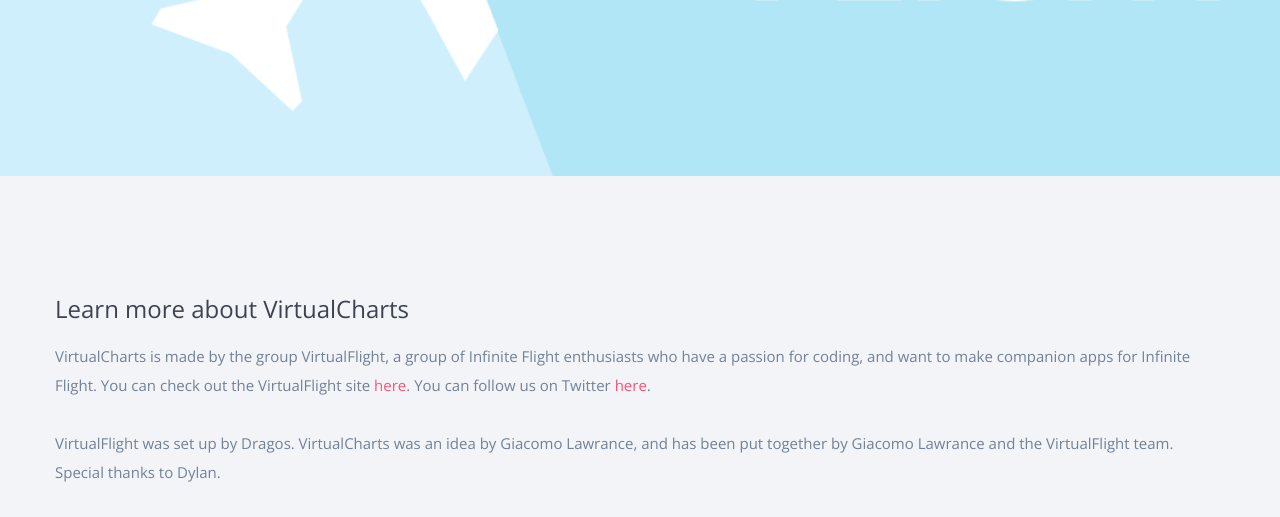
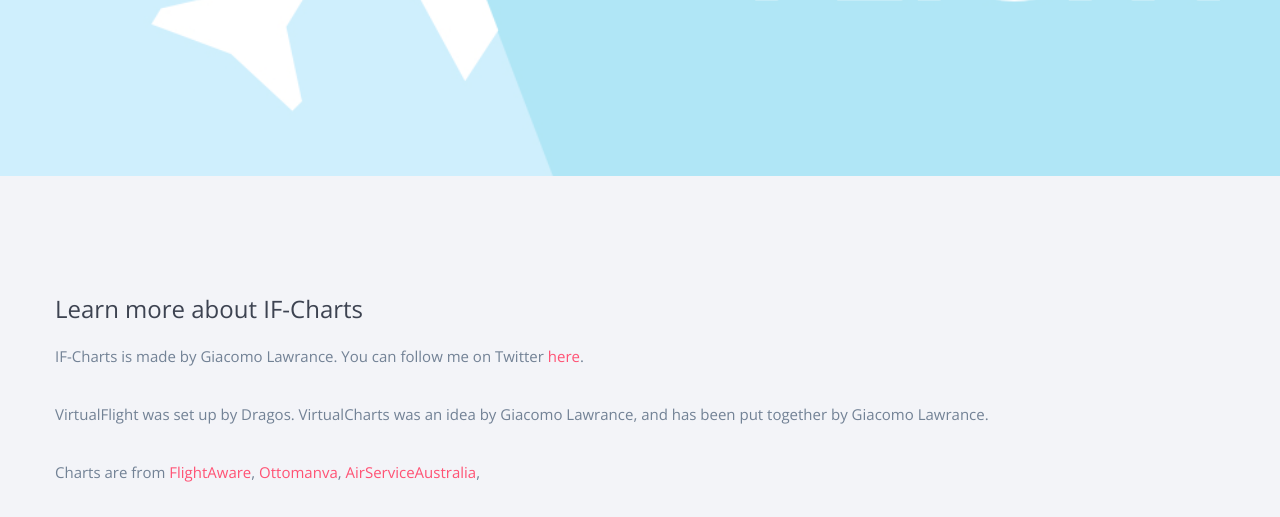
Before and after one commit to waffle-iron/IF-Charts, a plain HTML site: page VirtualCharts/learnmore.html in a window 1280 px wide. Shown: the part 424-941 px from the top of the page. Drawn offline with nearby package versions, Linux system fonts and the light colour scheme.

Commit message:
changed info

```diff
--- a/VirtualCharts/learnmore.html
+++ b/VirtualCharts/learnmore.html
@@ -67,14 +67,14 @@
         <div class="container">
             <div class="row">
                     <div class="feature-list">
-                        <h3>Learn more about VirtualCharts</h3>
-                        <p>VirtualCharts is made by the group VirtualFlight, a group of Infinite Flight enthusiasts who have a passion for coding, and want to make companion apps for Infinite Flight. You can check out the VirtualFlight site <a href="http://virtualflight.weebly.com/">here</a>. You can follow us on Twitter <a href="http://twitter.com/Virtual_Flight">here</a>.
+                        <h3>Learn more about IF-Charts</h3>
+                        <p>IF-Charts is made by Giacomo Lawrance. You can follow me on Twitter <a href="http://twitter.com/GiacomoLaw">here</a>.
                         <br><br>
-                        VirtualFlight was set up by Dragos. VirtualCharts was an idea by Giacomo Lawrance, and has been put together by Giacomo Lawrance and the VirtualFlight team. Special thanks to Dylan.
+                        VirtualFlight was set up by Dragos. VirtualCharts was an idea by Giacomo Lawrance, and has been put together by Giacomo Lawrance.
                         <br><br>
                         Charts are from <a href="http://flightaware.com/">FlightAware</a>, <a href="http://ottomanva.com/">Ottomanva</a>, <a href="http://www.airservicesaustralia.com/">AirServiceAustralia</a>,
                         <br><br>
-                        Thanks to Peter Finlan for the HTML template, Sudafly for the header image and Giacomo Lawrance for template editing and putting the site together.</p>
+                        Thanks to Peter Finlan for the HTML template.</p>
            </section>
     <footer>
         <div class="container">
```
Also changed, not shown: VirtualCharts/contact.html (+2 -2 lines).
